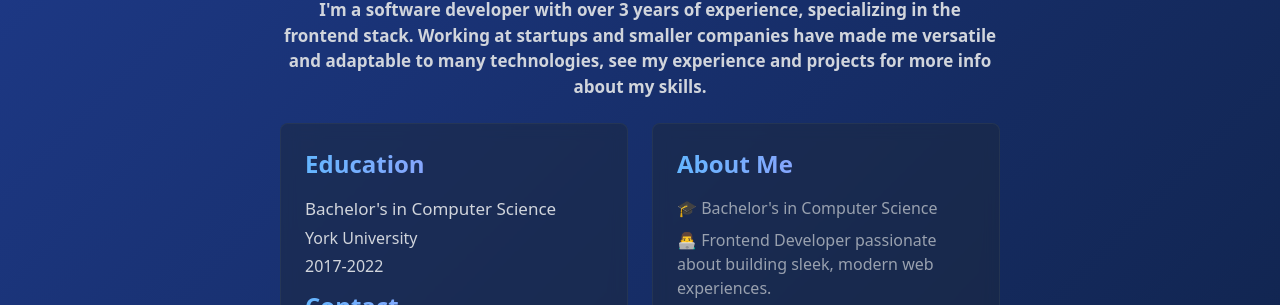
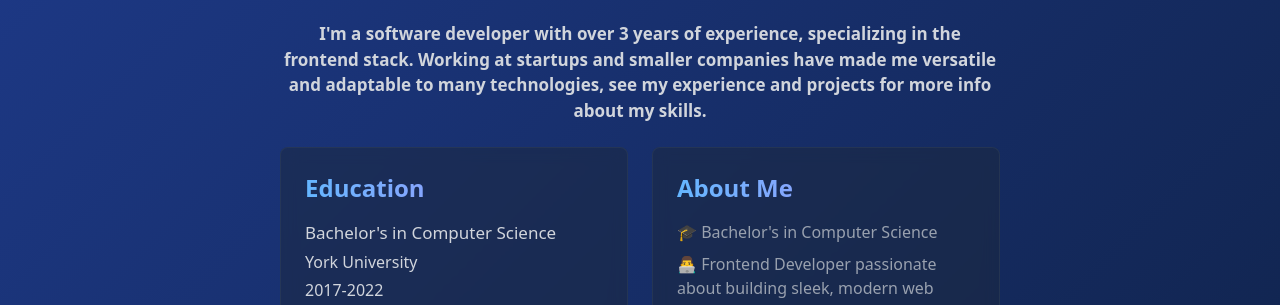
Before and after one commit to OwaisUghratdar/portfolio, an Astro site: page / in a window 1280 px wide. Shown: the part 209-514 px from the top of the page. Built offline with nearby package versions, Linux system fonts and the light colour scheme; Astro itself is replaced by a stand-in of ours.

Commit message:
update crossite layout

```diff
--- a/src/layouts/Layout.astro
+++ b/src/layouts/Layout.astro
@@ -11,7 +11,7 @@ import "../styles/global.css";
   <link rel="icon" href="/favicon.ico" />
 </head>
 <body class="text-white min-h-screen flex justify-center">
-  <div class="mt-2 w-full max-w-3xl px-6">
+  <div class="mt-8 w-full max-w-3xl px-6">
     <nav class="py-2 flex justify-center space-x-6">
       <a href="/" class="font-bold hover:underline">Overview</a>
       <a href="/experience" class="font-bold hover:underline">Experience</a>
```
